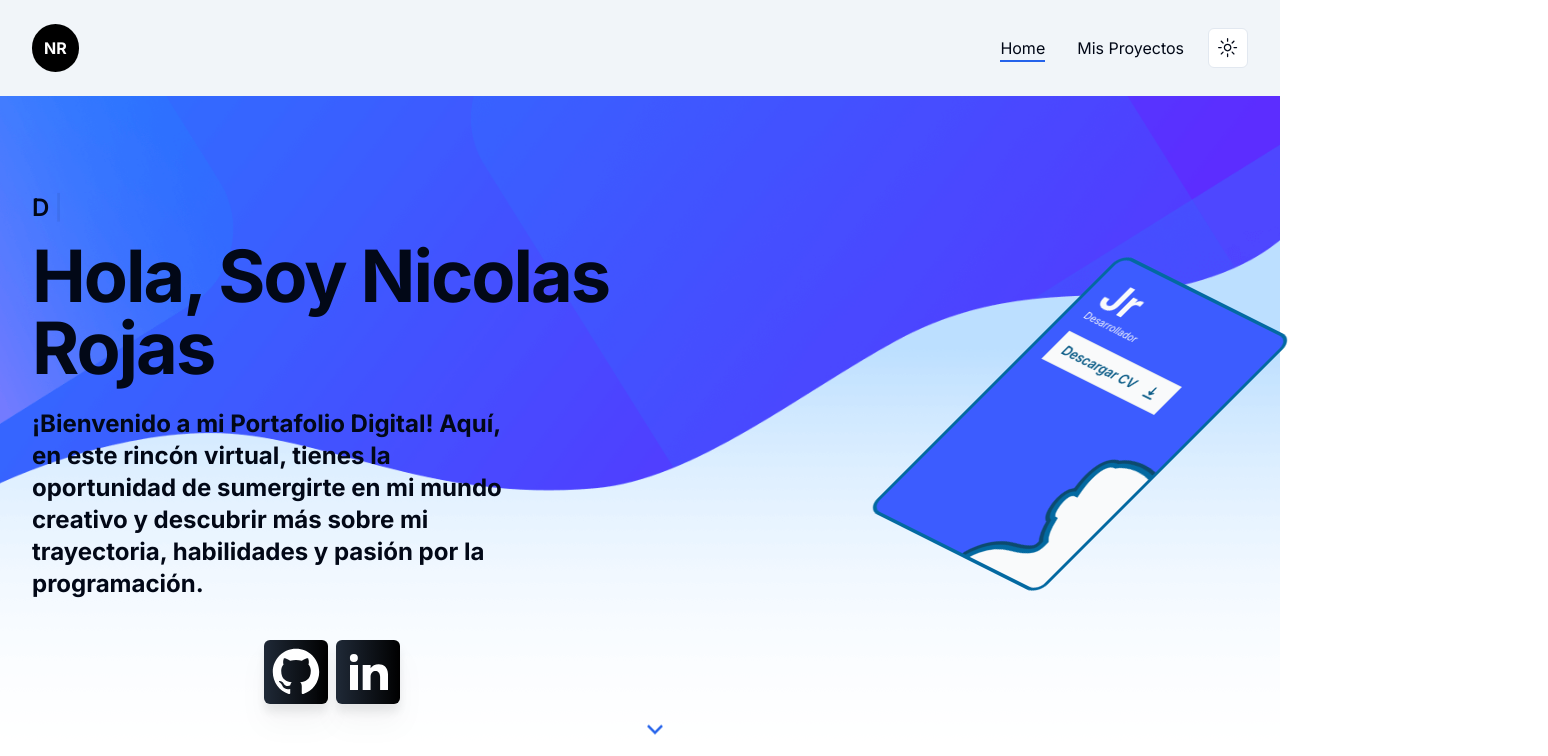
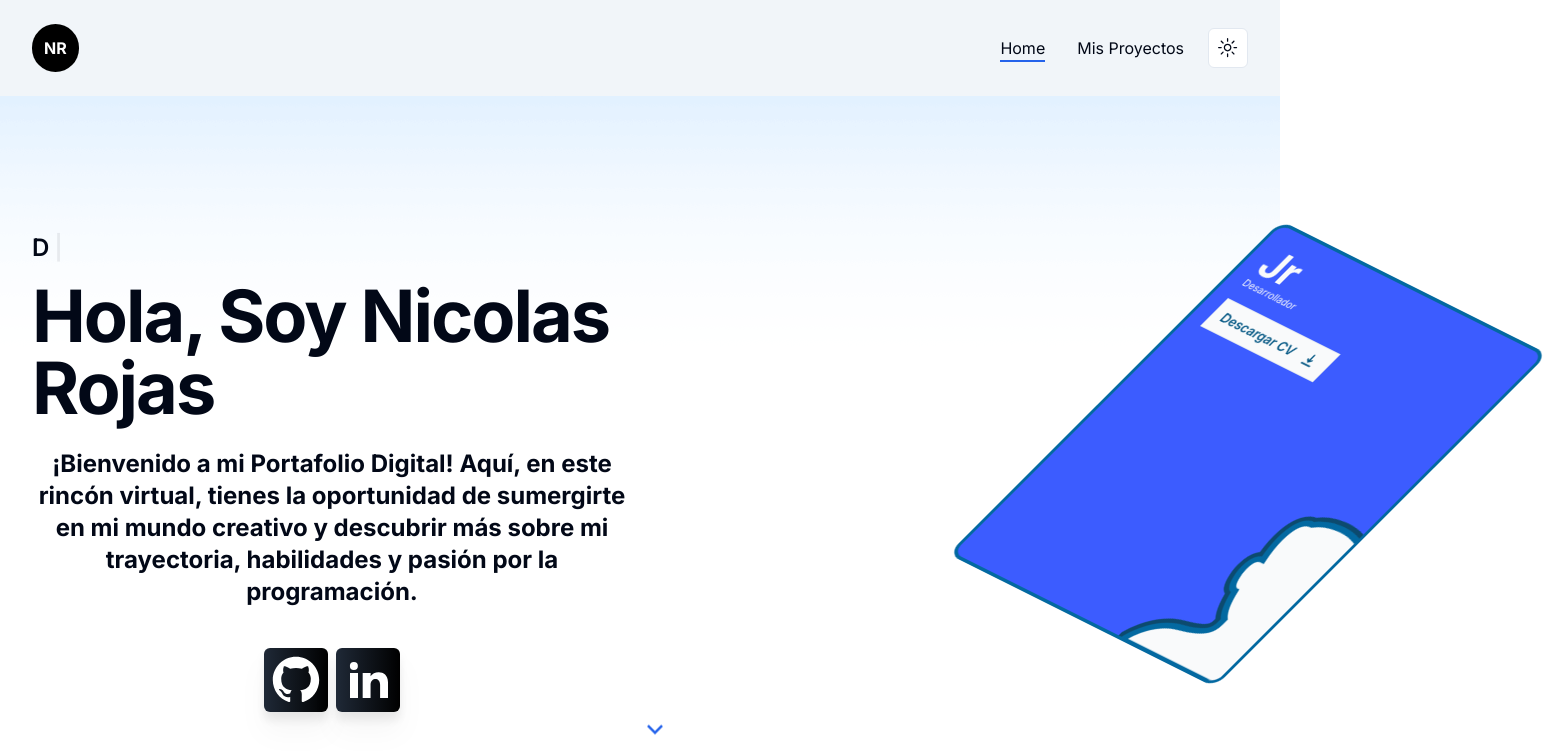
Before and after one commit to niko1275/nrojas-portafolio, a Next.js app: page / in a window 1280 px wide. Shown: the top 756 px of the page, 1548 px wide, since content can reach past the window. Built offline with nearby package versions, Linux system fonts and the light colour scheme.

Commit message:
cambios en hero

```diff
--- a/app/globals.css
+++ b/app/globals.css
@@ -59,6 +59,10 @@
   }
   body {
     @apply bg-background text-foreground;
+  }
+
+  body, html {
+    @apply h-full;
   }
 
   .subtitle {
@@ -140,33 +144,4 @@
   .title {
     color: aliceblue;
   }
-
-
-
-
-  .shadow__btn {
-    padding: 10px 20px;
-    border: none;
-    font-size: 17px;
-    color: #fff;
-    border-radius: 7px;
-    letter-spacing: 4px;
-    font-weight: 700;
-    text-transform: uppercase;
-    transition: 0.5s;
-    transition-property: box-shadow;
-  }
-
-  .shadow__btn {
-    background: rgb(0,140,255);
-    box-shadow: 0 0 25px rgb(0,140,255);
-  }
-
-  .shadow__btn:hover {
-    box-shadow: 0 0 5px rgb(0,140,255),
-                0 0 25px rgb(0,140,255),
-                0 0 50px rgb(0,140,255),
-                0 0 100px rgb(0,140,255);
-  }
-
 }
--- a/app/template.jsx
+++ /dev/null
@@ -1,36 +0,0 @@
-'use client';
-
-import { motion } from 'framer-motion';
-
-// hooks
-import useScrollProgress from '@/hooks/useScrollProgess';
-
-// variants
-const variants = {
-  hidden: { opacity: 0 },
-  enter: { opacity: 1 },
-};
-
-const Template = ({ children }) => {
-  const completion = useScrollProgress();
-  return (
-    <>
-      <motion.main
-        variants={variants}
-        initial='hidden'
-        animate='enter'
-        transition={{ type: 'linear', delay: 0.2, duration: 0.4 }}
-      >
-        {children}
-      </motion.main>
-      {/* completion bar */}
-      <span
-        style={{ transform: `translateY(${completion - 100}%)` }}
-        className='fixed z-50 bg-primary w-1 top-0 right-0 bottom-0 transition-all duration-700'
-      ></span>
-      {/* <div className='h-[4000px]'></div> */}
-    </>
-  );
-};
-
-export default Template;
--- a/components/Hero.jsx
+++ b/components/Hero.jsx
@@ -11,10 +11,37 @@ import {
 } from 'react-icons/ri';
 
 import { CardCv } from './ui/CardCv';
-import { CardUser } from './ui/CardUser';
 import { Github } from './ui/Github';
 import { Linkedin } from './ui/Linkedin';
 import Typewriter from 'typewriter-effect';
+import { motion } from 'framer-motion';
+
+const fadeIn = (direction, delay) => {
+  return {
+    hidden: {
+      y: direction === 'up' ? 80 : direction === 'down' ? -80 : 0,
+      opacity: 0,
+      x: direction === 'left' ? 80 : direction === 'right' ? -80 : 0,
+      transition: {
+        type: 'tween',
+        duration: 1.5,
+        delay: delay,
+        ease: [0.25, 0.6, 0.3, 0.8],
+      },
+    },
+    show: {
+      y: 0,
+      x: 0,
+      opacity: 1,
+      transition: {
+        type: 'tween',
+        duration: 1.4,
+        delay: delay,
+        ease: [0.25, 0.25, 0.25, 0.75],
+      },
+    },
+  };
+};
 
 
 const Hero = () => {
@@ -29,46 +56,44 @@ const Hero = () => {
   };
 
   return (
-    <section className='py-12 xl:py-24 h-[84vh] xl:pt-30 bg-hero_bg bg-bottom bg-cover dark:bg-none'>
-      <div className='container mx-auto'>
-        <div className='flex justify-between  gap-x-8'>
-
-
-          <div className='flex max-w-[600px] flex-col justify-center mx-auto xl:mx-0 text-center xl:text-left'>
-            <div className='text-2xl uppercase font-semibold mb-4 tracking-[4px]'>
-
+    <section className='py-12 xl:py-24 h-[calc(100vh-96px)] xl:pt-30 bg-hero_bg bg-[0px_-800px] bg-no-repeat bg-cover dark:bg-none'>
+      <div className='container mx-auto h-full'>
+        <div className='flex justify-between gap-x-8 h-full relative'>
+          <div className='flex max-w-[600px] h-full flex-col justify-between items-center mx-auto xl:mx-0 text-center xl:text-left py-10'>
+            <motion.div
+              variants={fadeIn('right', 0)}
+              initial='hidden'
+              animate='show'
+              exit='hidden'
+            >
+              <div
+                className='text-2xl uppercase font-semibold mb-4 tracking-[4px] h-8'
+              >
                 <Typewriter options={{
-                strings:"Desarrollador web",
-                autoStart:true,
-                loop:true
-              }}/>
+                  strings: "Desarrollador web",
+                  autoStart: true,
+                  loop: true
+                }} />
               </div>
               <h1 className='h1 text-2xl mb-4 md:text-7xl  '>Hola, Soy Nicolas Rojas</h1>
-            <p className='text-md md:text-2xl max-w-[490px]   mx-auto xl:mx-0 font-bold mt-2'>
+            </motion.div>
+            <motion.div
+              variants={fadeIn('up', 0)}
+              initial='hidden'
+              animate='show'
+              exit='hidden'
+            >
+              <p className='text-md md:text-2xl text-center mx-auto xl:mx-0 font-bold mt-2'>
                 ¡Bienvenido a mi Portafolio Digital!
                 Aquí, en este rincón virtual, tienes la oportunidad de sumergirte en mi mundo creativo y
                 descubrir más sobre mi trayectoria, habilidades y pasión por la programación.
               </p>
-
-
-            {/* <div className='flex flex-col gap-y-3 md:flex-row gap-x-3 mx-auto xl:mx-0 mb-12'>
-              <Link href='/contact'>
-                <Button  className='gap-x-2 rounded-full p-8 ' >
-                  Contact me <Send size={18} />
-                </Button>
-              </Link>
-              <Button  className='gap-x-2 mb-2 rounded-full p-8'>
-                Download CV
-                <Download size={18} />
-              </Button>
-            </div> */}
               <div className='flex  justify-center  gap-2 mt-10  md:flex-row md:items-center'>
-            <Github/>
-            <Linkedin/>
+                <Github />
+                <Linkedin />
               </div>
-
-
-            <button onClick={handleDownloadCV} class="block xl:hidden mx-auto rounded-full p-3 text-white font-bold bg-red-600 dark:bg-primary hover:shadow-lime-200 mt-8 flex justify-center">
+            </motion.div>
+            <button onClick={handleDownloadCV} class="xl:hidden mx-auto rounded-full p-3 text-white font-bold bg-red-600 dark:bg-primary hover:shadow-lime-200 mt-8 flex justify-center">
 
 
               Descargar CV
@@ -77,14 +102,15 @@ const Hero = () => {
               </svg>
             </button>
           </div>
-
-          <div className='hidden flex justify-center mx-auto xl:flex md:mr-10  mt-10  '>
-
-            <CardCv/>
-          </div>
-
-
-
+          <motion.div
+            className='hidden justify-end items-end xl:flex mt-10 absolute bottom-0 -right-[200px]'
+            variants={fadeIn('up', 0)}
+            initial='hidden'
+            animate='show'
+            exit='hidden'
+          >
+            <CardCv />
+          </motion.div>
         </div>
         <div className='hidden md:flex absolute left-2/4 bottom-44 xl:bottom-12 animate-bounce'>
           <RiArrowDownSLine className='text-3xl text-primary' />
--- a/components/ui/CardCv.jsx
+++ b/components/ui/CardCv.jsx
@@ -12,8 +12,7 @@ export const CardCv = () => {
     downloadLink.click();
   };
   return (
-    <div>
-       <div class="relative duration-500  hover:-rotate-0   group [transform:rotate3d(1_,-1,_1,_60deg)] border border-sky-700 border-4  overflow-hidden rounded-2xl relative h-96 w-64 bg-[#3C5CFF]  p-5 flex flex-col items-start gap-4">
+    <div class="duration-500  hover:-rotate-0   group [transform:rotate3d(1_,-1,_1,_60deg)] border-sky-700 border-4  overflow-hidden rounded-2xl h-[500px] w-[400px] bg-[#3C5CFF]  p-5 flex flex-col items-start gap-4">
       <div class="text-gray-50">
         <span class="font-bold text-5xl">Jr</span>
         <p class="text-xs">Desarrollador</p>
@@ -28,12 +27,11 @@ export const CardCv = () => {
 
       </button>
 
-        <svg class="group-hover:scale-125 duration-500 absolute -bottom-0.5 -right-20 w-48 h-48 z-10 -my-2  fill-gray-50 stroke-sky-900" xmlns="http://www.w3.org/2000/svg" viewBox="0 0 64 64"><path data-name="layer1" d="M 50.4 51 C 40.5 49.1 40 46 40 44 v -1.2 a 18.9 18.9 0 0 0 5.7 -8.8 h 0.1 c 3 0 3.8 -6.3 3.8 -7.3 s 0.1 -4.7 -3 -4.7 C 53 4 30 0 22.3 6 c -5.4 0 -5.9 8 -3.9 16 c -3.1 0 -3 3.8 -3 4.7 s 0.7 7.3 3.8 7.3 c 1 3.6 2.3 6.9 4.7 9 v 1.2 c 0 2 0.5 5 -9.5 6.8 S 2 62 2 62 h 60 a 14.6 14.6 0 0 0 -11.6 -11 z" stroke-miterlimit="10" stroke-width="5"></path></svg>
+      <svg class="group-hover:scale-125 duration-500 absolute -bottom-0.5 -right-24 w-60 h-60 z-10 -my-2  fill-gray-50 stroke-sky-900" xmlns="http://www.w3.org/2000/svg" viewBox="0 0 64 64"><path data-name="layer1" d="M 50.4 51 C 40.5 49.1 40 46 40 44 v -1.2 a 18.9 18.9 0 0 0 5.7 -8.8 h 0.1 c 3 0 3.8 -6.3 3.8 -7.3 s 0.1 -4.7 -3 -4.7 C 53 4 30 0 22.3 6 c -5.4 0 -5.9 8 -3.9 16 c -3.1 0 -3 3.8 -3 4.7 s 0.7 7.3 3.8 7.3 c 1 3.6 2.3 6.9 4.7 9 v 1.2 c 0 2 0.5 5 -9.5 6.8 S 2 62 2 62 h 60 a 14.6 14.6 0 0 0 -11.6 -11 z" stroke-miterlimit="10" stroke-width="5"></path></svg>
 
-        <svg class="group-hover:scale-125 duration-200 absolute -bottom-0.5 -right-20 w-48 h-48 z-10 -my-2  fill-gray-50 stroke-sky-700" xmlns="http://www.w3.org/2000/svg" viewBox="0 0 64 64"><path data-name="layer1" d="M 50.4 51 C 40.5 49.1 40 46 40 44 v -1.2 a 18.9 18.9 0 0 0 5.7 -8.8 h 0.1 c 3 0 3.8 -6.3 3.8 -7.3 s 0.1 -4.7 -3 -4.7 C 53 4 30 0 22.3 6 c -5.4 0 -5.9 8 -3.9 16 c -3.1 0 -3 3.8 -3 4.7 s 0.7 7.3 3.8 7.3 c 1 3.6 2.3 6.9 4.7 9 v 1.2 c 0 2 0.5 5 -9.5 6.8 S 2 62 2 62 h 60 a 14.6 14.6 0 0 0 -11.6 -11 z" stroke-miterlimit="10" stroke-width="2"></path></svg>
+      <svg class="group-hover:scale-125 duration-200 absolute -bottom-0.5 -right-24 w-60 h-60 z-10 -my-2  fill-gray-50 stroke-sky-700" xmlns="http://www.w3.org/2000/svg" viewBox="0 0 64 64"><path data-name="layer1" d="M 50.4 51 C 40.5 49.1 40 46 40 44 v -1.2 a 18.9 18.9 0 0 0 5.7 -8.8 h 0.1 c 3 0 3.8 -6.3 3.8 -7.3 s 0.1 -4.7 -3 -4.7 C 53 4 30 0 22.3 6 c -5.4 0 -5.9 8 -3.9 16 c -3.1 0 -3 3.8 -3 4.7 s 0.7 7.3 3.8 7.3 c 1 3.6 2.3 6.9 4.7 9 v 1.2 c 0 2 0.5 5 -9.5 6.8 S 2 62 2 62 h 60 a 14.6 14.6 0 0 0 -11.6 -11 z" stroke-miterlimit="10" stroke-width="2"></path></svg>
 
 
     </div>
-    </div>
   )
 }
--- a/package.json
+++ b/package.json
@@ -18,7 +18,7 @@
     "autoprefixer": "10.4.16",
     "class-variance-authority": "^0.7.0",
     "clsx": "^2.0.0",
-    "framer-motion": "^10.16.16",
+    "framer-motion": "^10.18.0",
     "lucide-react": "^0.302.0",
     "next": "14.0.4",
     "next-themes": "^0.2.1",
--- a/tailwind.config.js
+++ b/tailwind.config.js
@@ -77,6 +77,7 @@ module.exports = {
         hero2: 'url(/hero/hero.png)',
         dots: 'url(/dot.svg)',
         dots_light: 'url(/dots-light.svg)',
+        wave: 'url(/wave.svg)',
       }
 
     },
```
Also changed, not shown: public/wave.svg (added), 1 other file (tests, documents, lock files or other folders). Lines whose indentation alone changed are shown as unchanged.
